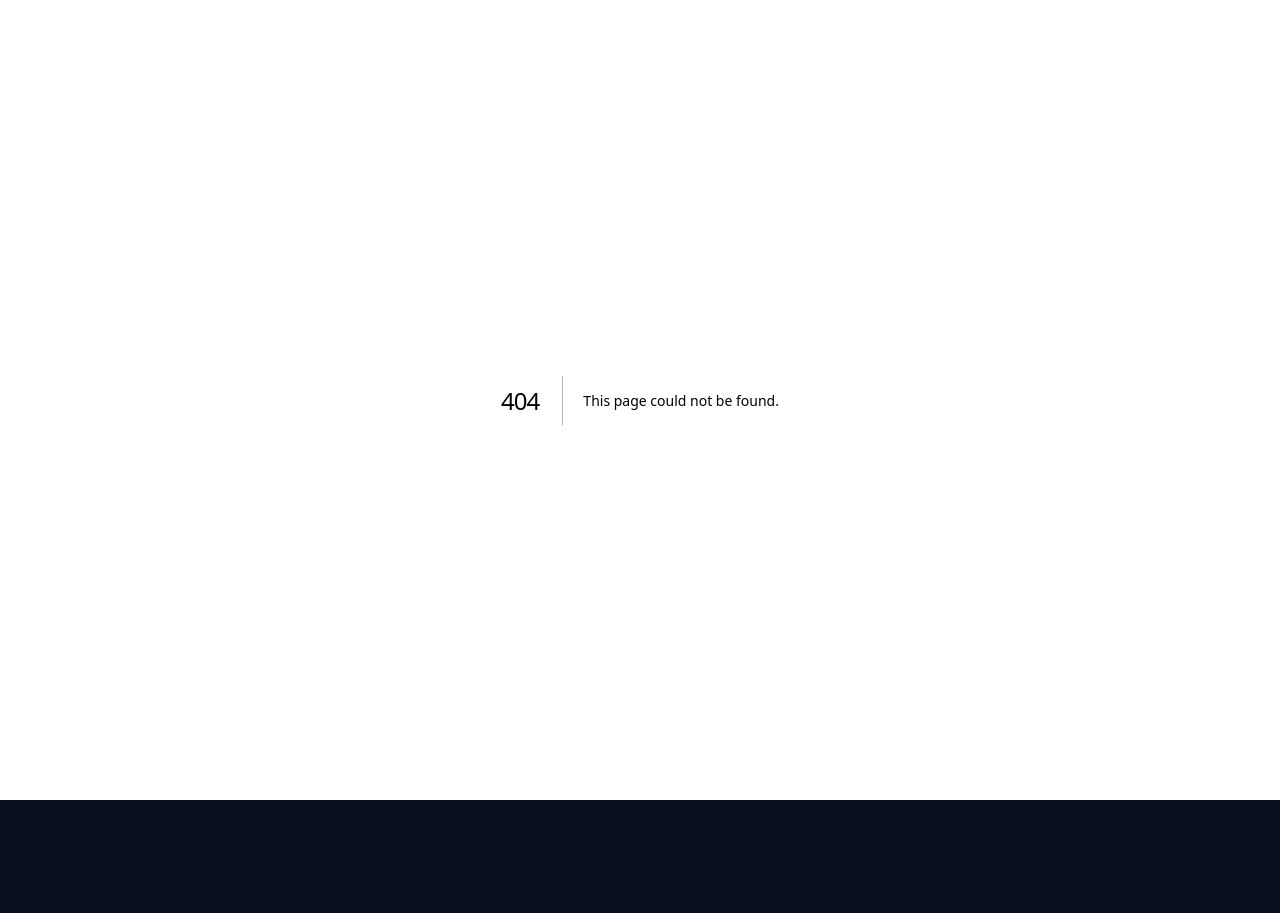
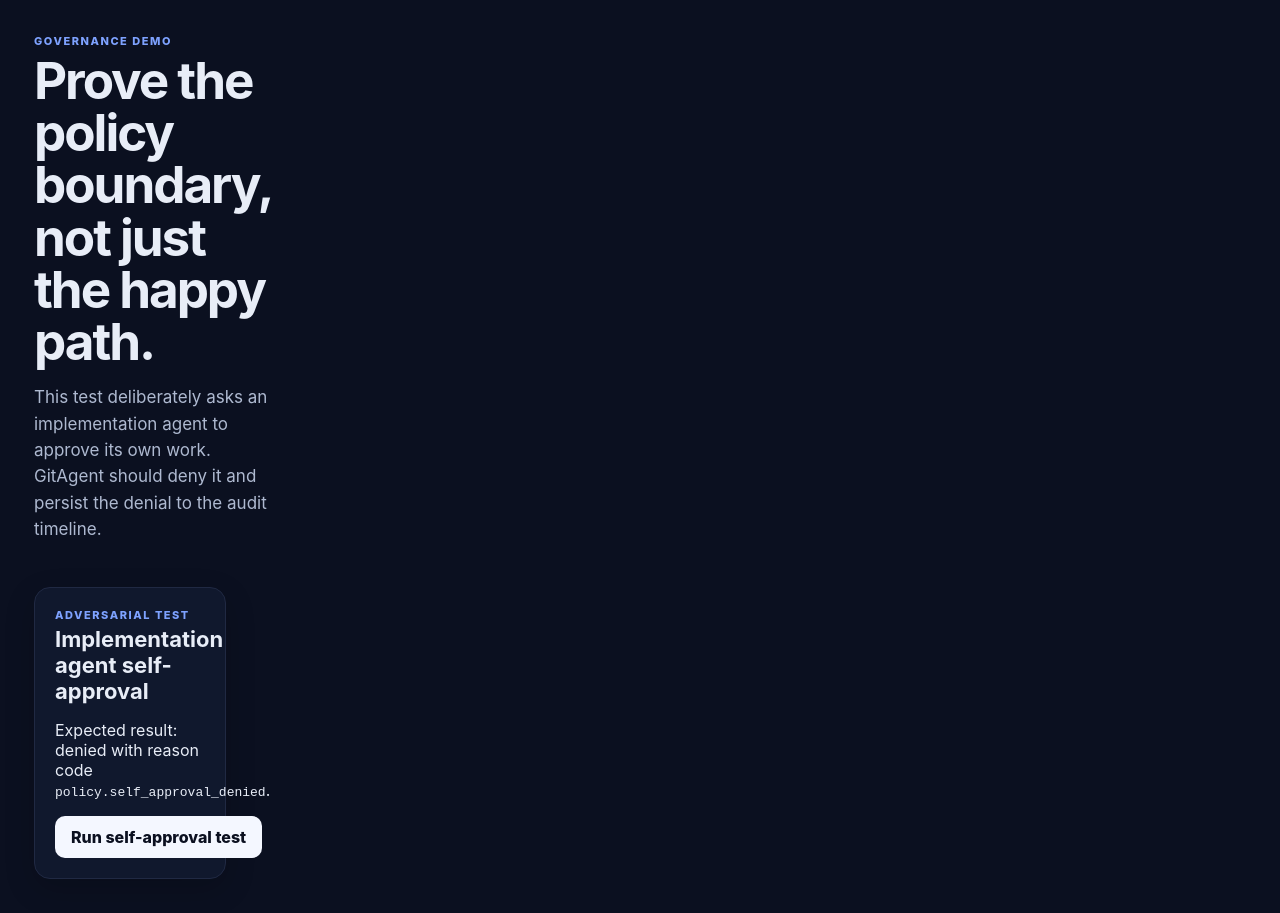
Before and after one commit to mbarsenas/GitAgent, a Next.js app: page /demo in a window 1280 px wide. Before the commit this address had no page. Before the commit the page ends 800 px from the top, so only its background shows below. Built offline with nearby package versions, Linux system fonts and the light colour scheme.

Commit message:
feat: add governance demo page

```diff
--- /dev/null
+++ b/src/app/demo/page.tsx
@@ -0,0 +1,53 @@
+'use client';
+
+import { useState } from 'react';
+
+type DemoResult = {
+  ok: boolean;
+  denied: boolean;
+  reasonCode?: string;
+};
+
+export default function DemoPage() {
+  const [result, setResult] = useState<DemoResult | null>(null);
+  const [loading, setLoading] = useState(false);
+
+  async function runSelfApprovalTest() {
+    setLoading(true);
+    setResult(null);
+    const response = await fetch('/api/demo/self-approval', { method: 'POST' });
+    const body = (await response.json()) as DemoResult;
+    setResult(body);
+    setLoading(false);
+  }
+
+  return (
+    <main className="shell">
+      <section className="content">
+        <header className="topbar">
+          <div>
+            <p className="eyebrow">Governance Demo</p>
+            <h1>Prove the policy boundary, not just the happy path.</h1>
+            <p className="lede">This test deliberately asks an implementation agent to approve its own work. GitAgent should deny it and persist the denial to the audit timeline.</p>
+          </div>
+        </header>
+
+        <section className="card architecture">
+          <p className="eyebrow">Adversarial test</p>
+          <h2>Implementation agent self-approval</h2>
+          <p>Expected result: denied with reason code <code>policy.self_approval_denied</code>.</p>
+          <button className="primary" onClick={runSelfApprovalTest} disabled={loading}>
+            {loading ? 'Running…' : 'Run self-approval test'}
+          </button>
+          {result && (
+            <div className="empty-state" style={{ marginTop: 20 }}>
+              <strong>{result.denied ? 'Denied as expected' : 'Unexpectedly allowed'}</strong>
+              <p>Reason: {result.reasonCode ?? 'none'}</p>
+              <p><a href="/audit">Open audit timeline</a></p>
+            </div>
+          )}
+        </section>
+      </section>
+    </main>
+  );
+}
```
